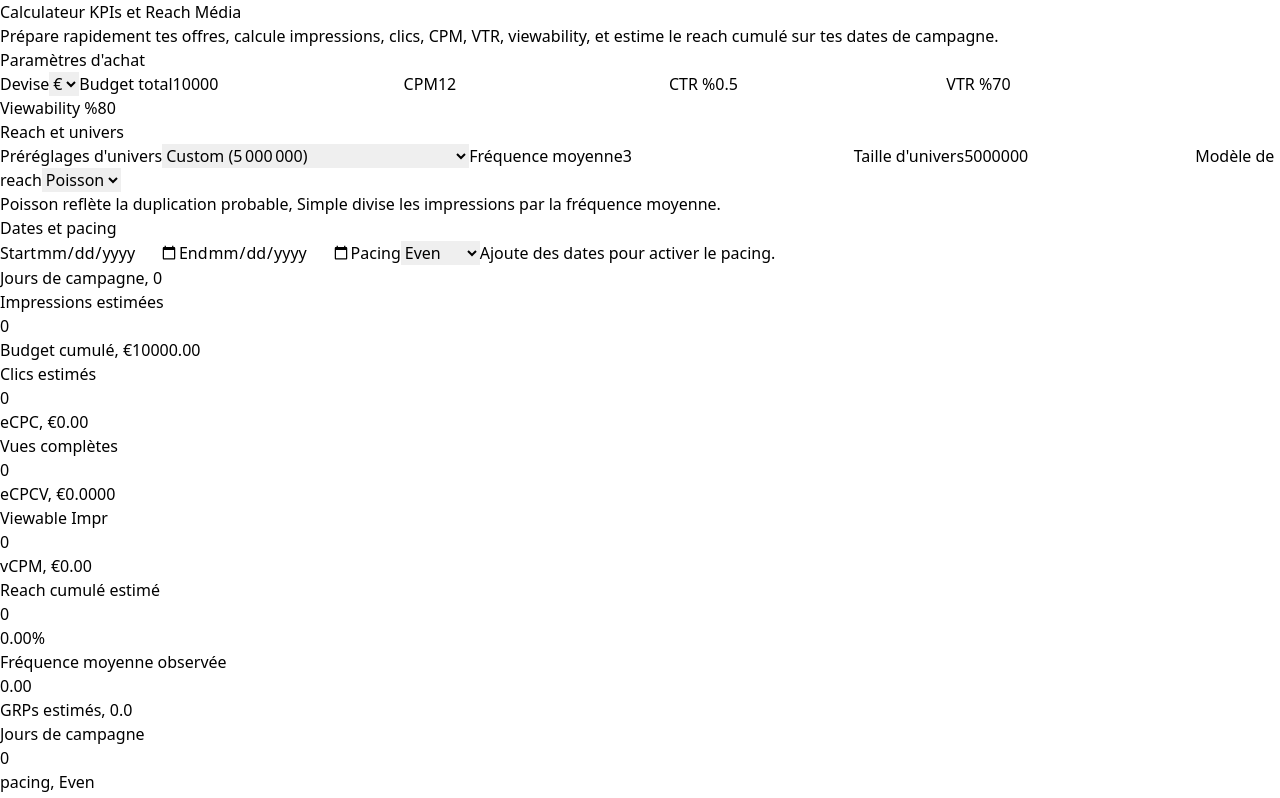
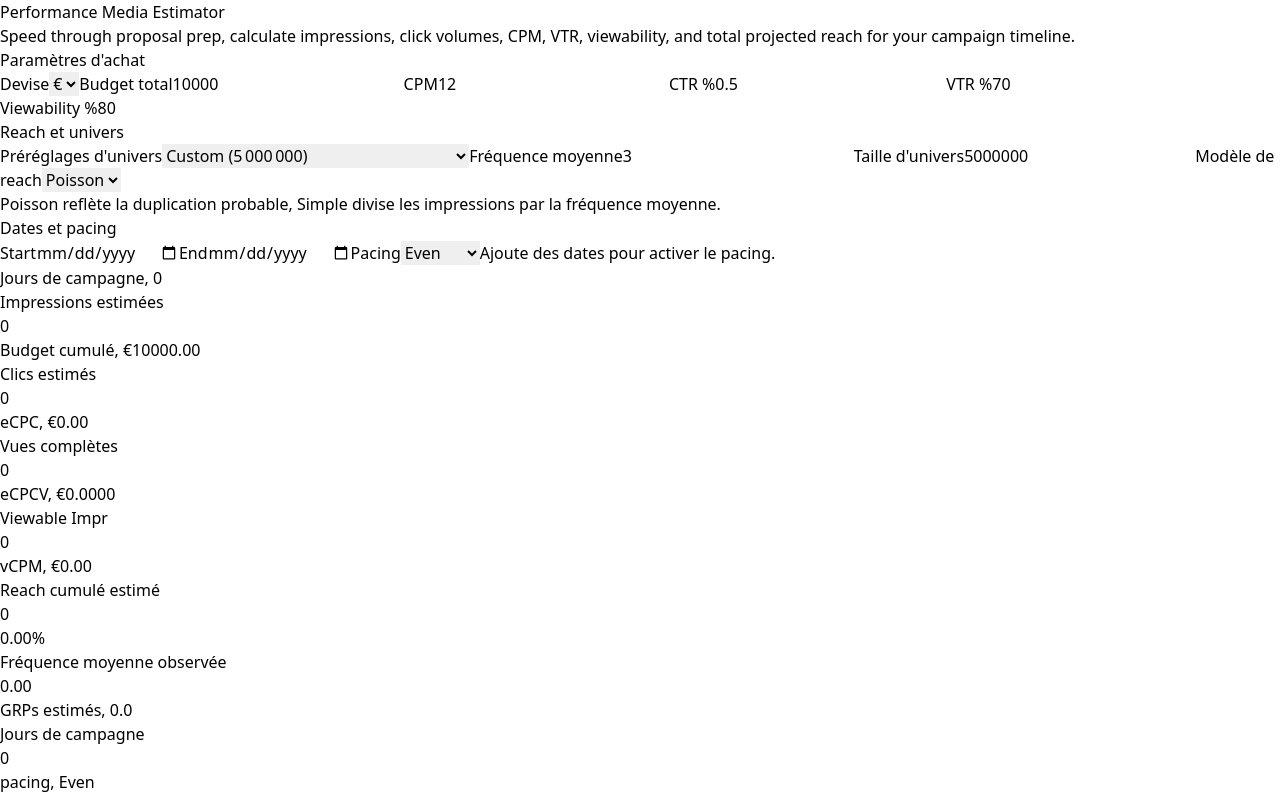
Before and after one commit to ryakeb/perf_media-calculator, a React (Vite) app: page / in a window 1280 px wide. Shown: the top 798 px of the page. Built offline with nearby package versions, Linux system fonts and the light colour scheme.

Commit message:
adjust title

```diff
--- a/src/App.jsx
+++ b/src/App.jsx
@@ -41,10 +41,9 @@ export default function KPIReachCalculator() {
     <div className="min-h-screen bg-slate-50 text-slate-900 p-6">
       <div className="max-w-7xl mx-auto">
         <header className="mb-6">
-          <h1 className="text-2xl md:text-3xl font-semibold">Calculateur KPIs et Reach Média</h1>
+          <h1 className="text-2xl md:text-3xl font-semibold">Performance Media Estimator</h1>
           <p className="text-slate-600 mt-1">
-            Prépare rapidement tes offres, calcule impressions, clics, CPM, VTR, viewability, et estime le reach cumulé sur tes dates de campagne.
-          </p>
+Speed through proposal prep, calculate impressions, click volumes, CPM, VTR, viewability, and total projected reach for your campaign timeline.          </p>
         </header>
 
         <ErrorBanner errors={blockingErrorMessages} />
```
